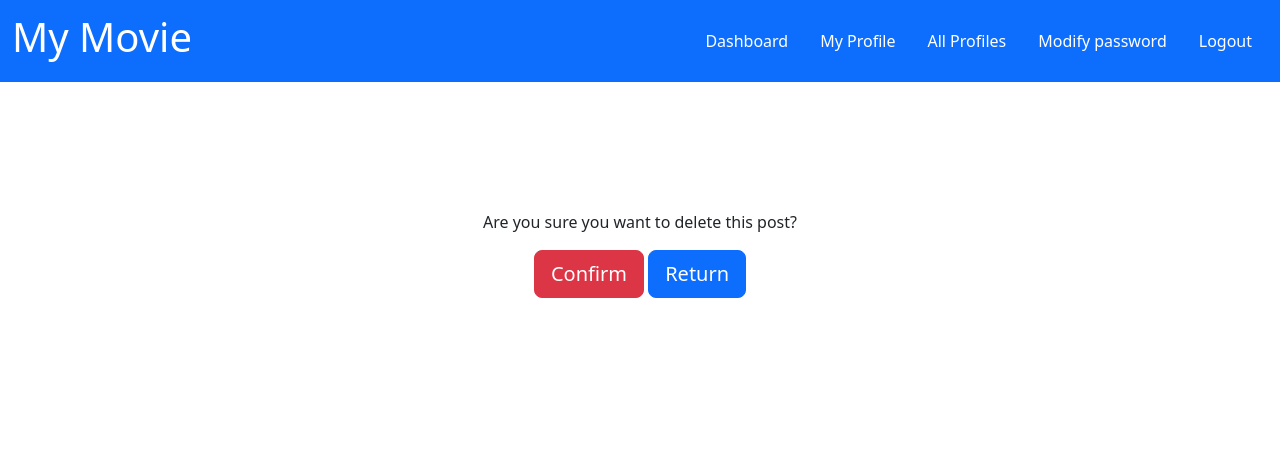
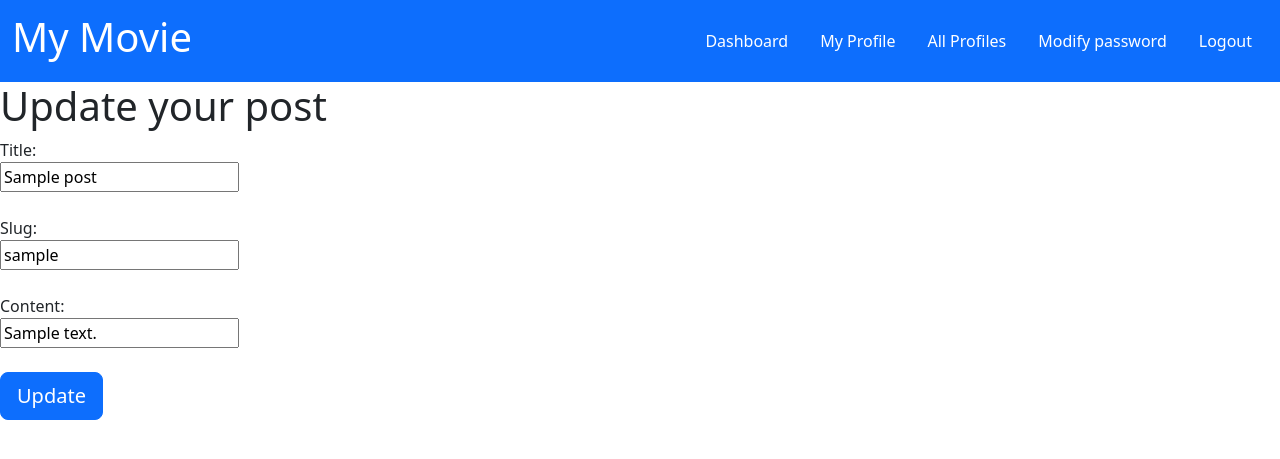
Before and after one commit to ujuniordev/my-movie-pp4, a Django app: a page that uses templates/base.html in a window 1280 px wide. Shown: the top 459 px of the page. Run offline with Django 3.2, Linux system fonts and the light colour scheme; a user stored in the database is signed in; tables that the repository leaves empty hold one stand-in row (values such as "Sample post"); some libraries are stand-ins or nearby versions.

Commit message:
Add post update record view funtion

```diff
--- a/social_network/forms.py
+++ b/social_network/forms.py
@@ -12,3 +12,9 @@ class PostForm(forms.ModelForm):
     class Meta:
         model = Post
         exclude = ("user", 'author')
+
+
+class PostUpdateForm(forms.ModelForm):
+    class Meta:
+        model = Post
+        exclude = ("user", "author")
--- a/social_network/urls.py
+++ b/social_network/urls.py
@@ -17,5 +17,5 @@ urlpatterns = [
     path('register/', register, name='register'),
     path('<slug:slug>/', views.PostDetail.as_view(), name='post_detail'),
     path('<slug:slug>/delete', views.PostDeleteView.as_view(), name='post_delete'),
-    path('<slug:slug>/update', views.PostDeleteView.as_view(), name='post_update'),
+    path('<slug:slug>/update', views.post_update, name='post_update'),
 ]
--- a/social_network/views.py
+++ b/social_network/views.py
@@ -2,14 +2,19 @@
 from django.contrib.auth import login
 from django.contrib.auth.decorators import login_required
 from django.shortcuts import redirect, render, get_object_or_404
-from .forms import PostForm
+from .forms import PostForm, PostUpdateForm
 from django.views import generic, View
 from django.views.generic.edit import DeleteView
+from django.http import HttpResponse, HttpResponseRedirect
+from django.template import loader
 from django.urls import reverse
 from .models import Post, Profile
 from social_network.forms import CustomUserCreationForm
 from django.shortcuts import render, redirect
 from django.contrib.auth.mixins import LoginRequiredMixin
+# from django import template
+
+# register = template.Library()
 
 
 @login_required
@@ -32,13 +37,25 @@ def dashboard(request):
 
 
 @login_required
-def post_update(request, id):
-    post = Post.objects.get(id=id)
+def post_update(request, slug):
+    post = get_object_or_404(Post, slug=slug)
+    post = Post.objects.get(slug=slug)
     template = loader.get_template('post_update.html')
     context = {
         'post': post,
     }
     return HttpResponse(template.render(context, request))
+
+
+@login_required
+def update_record(request, id):
+    title = request.POST['title']
+    slug = request.POST['slug']
+    post = Post.objects.get(slug=slug)
+    post.title = title
+    post.slug = slug
+    post.save()
+    return HttpResponseRedirect(reverse('dashboard'))
 
 
 def register(request):
--- a/templates/post_update.html
+++ b/templates/post_update.html
@@ -2,11 +2,20 @@
 {% block content %}
 <div class="col">
     <div>
-        Update your post
-        <form action="update_record/{{ post.id }}" method="POST">
+        <h1>Update your post</h1>
+        <form action="update_record/{{ post.slug }}" method="POST">
             {% csrf_token %}
-            {{ form.as_p }}
-            <button class="btn btn-primary btn-lg" type="submit">Post</button>
+
+            Title:<br>
+            <input name="title" value="{{ post.title }}">
+            <br><br>
+            Slug:<br>
+            <input name="slug" value="{{ post.slug }}">
+            <br><br>
+            Content:<br>
+            <input type="textarea" name="content" value="{{ post.content }}">
+            <br><br>
+            <button class="btn btn-primary btn-lg" type="submit">Update</button>
         </form>
     </div>
 </div>
```
